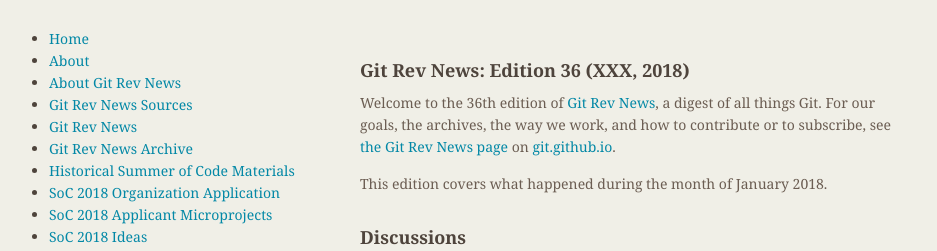
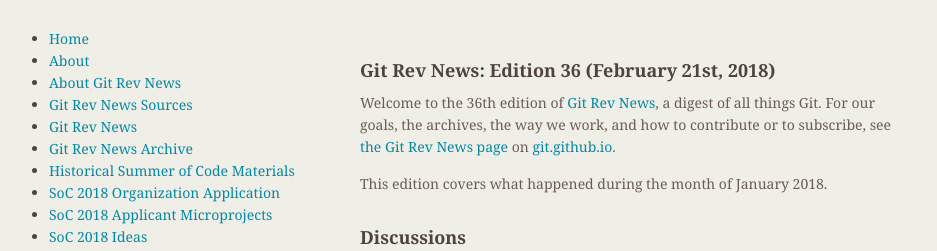
Before and after one commit to git/git.github.io, a Jekyll site: the page built from _posts/2018-02-21-edition-36.markdown, in a window 1280 px wide. Shown: the top 251 px of the page, without its empty margins (174-1111 px from the left). Built offline with Jekyll 4.4.1, drawn with Linux system fonts in a browser that asks for light colours.

Commit message:
rn-36: fix publication dates

```diff
--- a/_posts/2018-02-21-edition-36.markdown
+++ b/_posts/2018-02-21-edition-36.markdown
@@ -1,5 +1,5 @@
 ---
-title: Git Rev News Edition 36 (XXX, 2018)
+title: Git Rev News Edition 36 (February 21st, 2018)
 layout: default
 date: 2018-02-21 12:06:51 +0100
 author: chriscool
@@ -7,7 +7,7 @@
 navbar: false
 ---
 
-## Git Rev News: Edition 36 (XXX, 2018)
+## Git Rev News: Edition 36 (February 21st, 2018)
 
 Welcome to the 36th edition of [Git Rev News](https://git.github.io/rev_news/rev_news/),
 a digest of all things Git. For our goals, the archives, the way we work, and how to contribute or to
```
